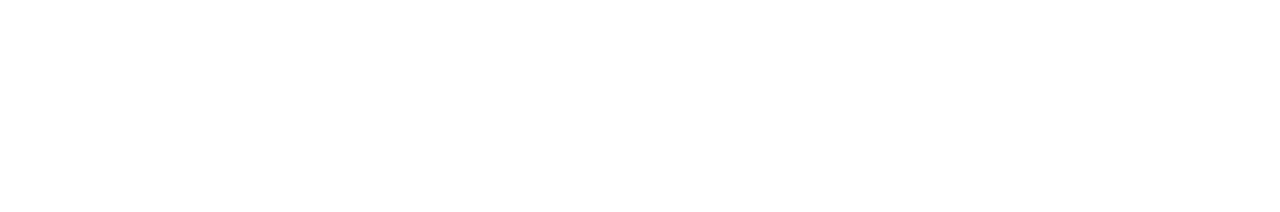
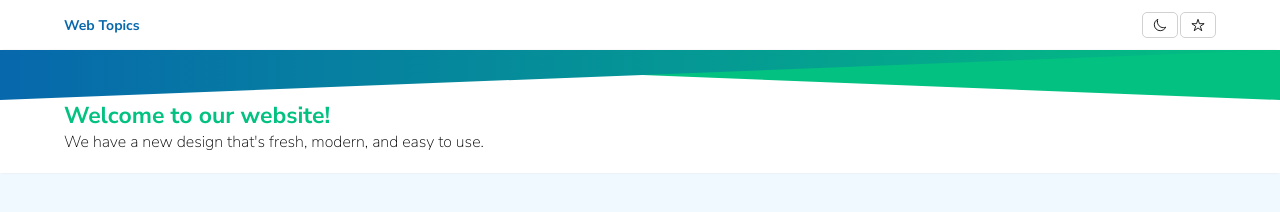
Before and after one commit to JSD-0923/Amr-Eshtiwi, a plain HTML site: page index.html in a window 1280 px wide. Drawn offline with nearby package versions, Linux system fonts and the light colour scheme.

Commit message:
create the header

```diff
--- a/index.html
+++ b/index.html
@@ -1,11 +1,45 @@
 <!DOCTYPE html>
 <html lang="en">
+
 <head>
     <meta charset="UTF-8">
     <meta name="viewport" content="width=device-width, initial-scale=1.0">
-    <title>Document</title>
+    <link rel="stylesheet" href="styles\index.css">
+    <link rel="preconnect" href="https://fonts.googleapis.com">
+    <link rel="preconnect" href="https://fonts.gstatic.com" crossorigin>
+    <link
+        href="https://fonts.googleapis.com/css2?family=Nunito+Sans:opsz,wght@6..12,200;6..12,400;6..12,700&display=swap"
+        rel="stylesheet">
+
+    <script type="module" src="https://unpkg.com/ionicons@7.1.0/dist/ionicons/ionicons.esm.js"></script>
+    <script nomodule src="https://unpkg.com/ionicons@7.1.0/dist/ionicons/ionicons.js"></script>
+    <title>web Topics</title>
 </head>
+
 <body>
+    <header>
+        <h1 class="title">Web Topics</h1>
+        <div class="buttons">
+            <button class="dark-Fav-btn">
+                <ion-icon name="moon-outline"></ion-icon>
+                <span>Dark Mode</span>
+            </button>
 
+            <button class="dark-Fav-btn">
+                <ion-icon name="star-outline"></ion-icon>
+                <span>Favourites</span>
+            </button>
+        </div>
+    </header>
+
+    <section class="greeting-section">
+        <div class="triangles">
+            <div class="triangle-1"></div>
+            <div class="triangle-2"></div>
+        </div>
+        <h1 class="Welcome">Welcome to our website!</h1>
+        <p class="welcome-paragraph">We have a new design that's fresh, modern, and easy to use.</p>
+    </section>
 </body>
+
 </html>
--- /dev/null
+++ b/styles/index.css
@@ -0,0 +1,101 @@
+:root{
+    --brand-primary: #0768AC;
+    --brand-secondary:#03C180;
+    --bg-default: #FFFFFF;
+    --bg-body: #F0F9FF;
+    --lines-color: #DDDDDD;
+    --body-text: #333333;
+    --heart-color: #DC143C;
+}
+*{
+    font-family: 'Nunito Sans', sans-serif;
+    box-sizing: border-box;
+    margin: 0;
+    padding: 0;
+    /* background-color: var(--bg-body); */
+}
+
+body{
+    background-color: var(--bg-body);
+}
+
+header{
+    background-color: var(--bg-default);
+    width: 100%;
+    display: flex;
+    align-items: center;
+    justify-content: space-between;
+    box-shadow: 0 0 5px -2px #858585;
+    padding: 0 5%;
+    height: 50px;
+}
+
+.title{
+    font-size: 14px;
+    font-weight: 800;
+    color: var(--brand-primary);
+}
+
+.buttons{
+    display: flex;
+}
+
+.dark-Fav-btn{
+    /* display: flex; */
+    display: flex;
+    justify-content: center;
+    align-items: center;
+    margin-left: 2px;
+    border: 1px solid rgb(209, 209, 209);
+    border-radius: 5px;
+    background: none;
+    font-weight: 400;
+    font-size: 14px;
+    padding: 5px;
+
+}
+
+.dark-Fav-btn > span{
+    display: none;
+}
+
+.dark-Fav-btn > ion-icon{
+    padding-inline: 5px;
+}
+
+.greeting-section{
+    background-color: var(--bg-default);
+    box-shadow: 0 0 3px -2px #858585;
+}
+
+.triangle-1{
+    position: absolute;
+    left: 0;
+    z-index: 1;
+    background-image: linear-gradient(to right,var(--brand-primary),var( --brand-secondary));
+    clip-path: polygon(0 0, 100% 0, 0 100%);
+    width: 100%;
+    height: 50px;
+}
+
+.triangle-2{
+    position: absolute;
+    right: 0;
+    background-color: var(--brand-secondary);
+    clip-path: polygon(0 0, 100% 0, 100% 100%);
+    width: 100%;
+    height: 50px;
+}
+
+.Welcome{
+    font-size: 23px;
+    font-weight: 800;
+    color: var(--brand-secondary);
+    padding-top: 50px;
+    padding-left: 5%;
+}
+.welcome-paragraph{
+    font-weight: 200;
+    padding-inline: 5%;
+    padding-bottom: 20px;
+}
```
